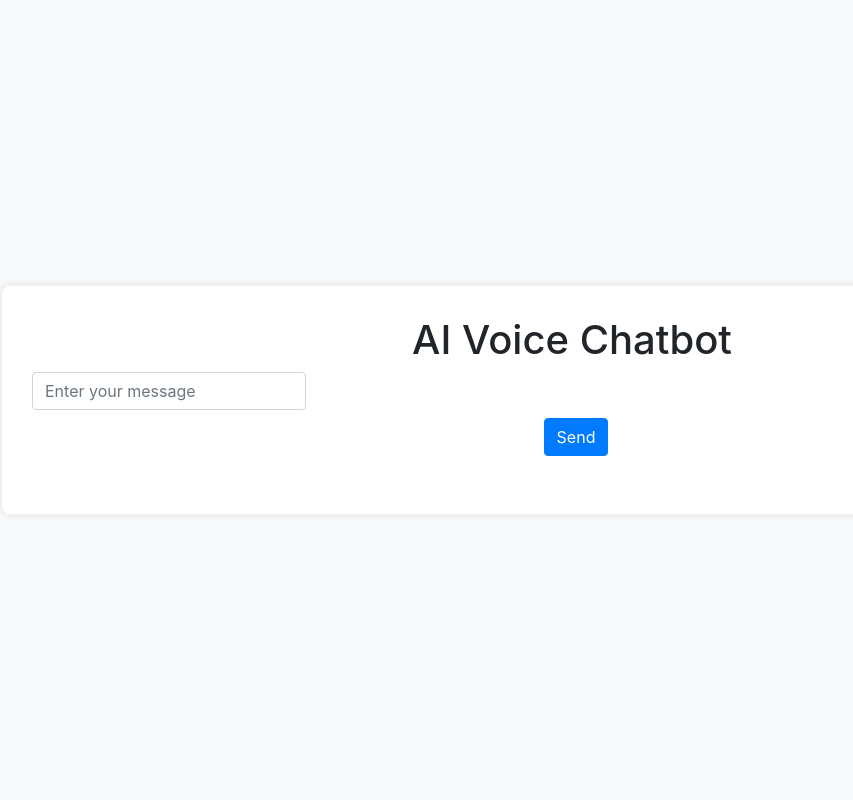
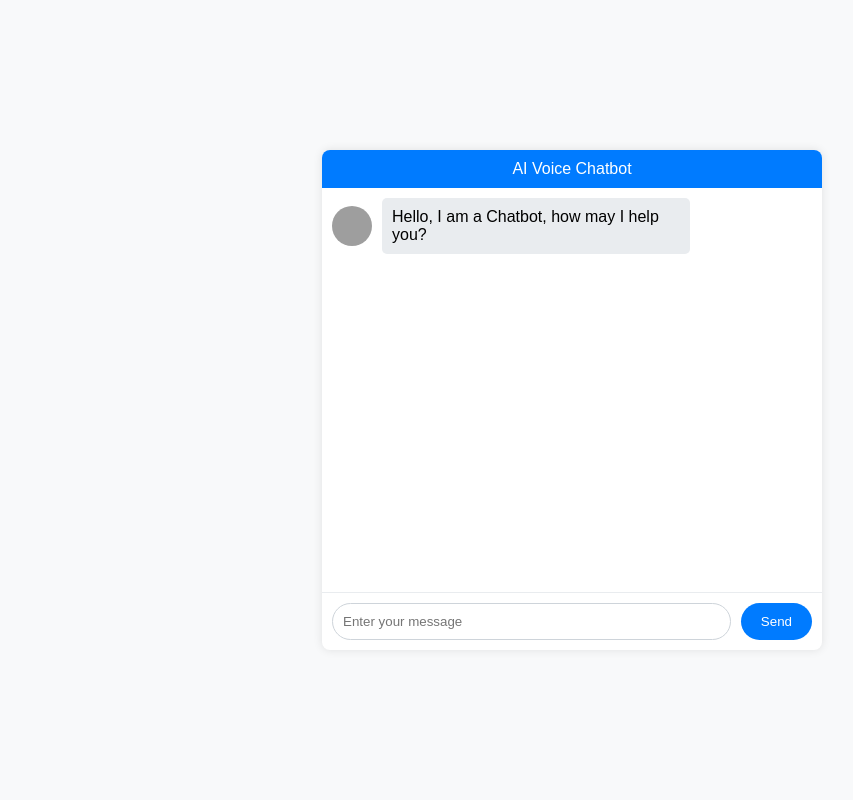
Before and after one commit to adminunblinded/shawnai, a Flask app: page / in a window 1280 px wide. Shown: the whole page, without its empty margins (68-921 px from the left). Run offline with Flask 3, Linux system fonts and the light colour scheme; some libraries are stand-ins or nearby versions; grey boxes are pictures that could not be loaded.

Commit message:
Update index.html

```diff
--- a/templates/index.html
+++ b/templates/index.html
@@ -4,8 +4,6 @@
     <meta charset="UTF-8">
     <meta name="viewport" content="width=device-width, initial-scale=1.0">
     <title>AI Voice Chatbot</title>
-    <!-- Bootstrap CSS -->
-    <link href="https://stackpath.bootstrapcdn.com/bootstrap/4.5.2/css/bootstrap.min.css" rel="stylesheet">
     <style>
         body {
             background-color: #f8f9fa;
@@ -14,52 +12,145 @@
             align-items: center;
             height: 100vh;
             margin: 0;
+            font-family: Arial, sans-serif;
         }
-        .container {
+        .chat-container {
             background: white;
             border-radius: 8px;
-            padding: 30px;
             box-shadow: 0 0 10px rgba(0, 0, 0, 0.1);
+            width: 500px;
+            height: 500px;
+            max-width: 100%;
+            display: flex;
+            flex-direction: column;
         }
-        .form-group {
+        .chat-header {
+            background: #007bff;
+            color: white;
+            padding: 10px;
+            text-align: center;
+            border-top-left-radius: 8px;
+            border-top-right-radius: 8px;
+        }
+        .chat-box {
+            padding: 10px;
+            flex-grow: 1;
+            overflow-y: auto;
+            max-height: 500px;
+        }
+        .chat-message {
+            margin-bottom: 10px;
+            display: flex;
+            align-items: center;
+        }
+        .chat-message.bot {
+            justify-content: flex-start;
+        }
+        .chat-message.user {
+            justify-content: flex-end;
+        }
+        .chat-message img {
+            border-radius: 50%;
+            margin-right: 10px;
+        }
+        .chat-message.bot img {
+            order: 0;
+        }
+        .chat-message.user img {
+            order: 1;
+            margin-right: 0;
+            margin-left: 10px;
+        }
+        .chat-message div {
+            background: #e9ecef;
+            padding: 10px;
+            border-radius: 5px;
+            max-width: 60%;
+        }
+        .chat-message.user div {
+            background: #007bff;
+            color: white;
+        }
+        .chat-footer {
+            display: flex;
+            padding: 10px;
+            border-top: 1px solid #e9ecef;
+        }
+        .chat-input {
+            flex-grow: 1;
+            padding: 10px;
+            border-radius: 20px;
+            border: 1px solid #ced4da;
+            outline: none;
+        }
+        .send-btn {
+            background: #007bff;
+            border: none;
+            color: white;
+            padding: 10px 20px;
+            margin-left: 10px;
+            border-radius: 20px;
+            cursor: pointer;
+        }
+        .send-btn:focus {
+            outline: none;
+        }
+        @media (max-width: 600px) {
+            .chat-container {
                 width: 100%;
+                height: 100%;
+                border-radius: 0;
             }
-        #response {
-            margin-top: 20px;
+            .chat-header, .chat-footer {
+                padding: 10px;
             }
-        .custom-audio {
-            width: 100%;
-            margin-top: 15px;
-            background: #f1f1f1;
-            border-radius: 5px;
+            .chat-box {
                 padding: 10px;
+            }
+            .send-btn {
+                padding: 10px;
+            }
         }
     </style>
 </head>
 <body>
-    <div class="container">
-        <h1 class="text-center">AI Voice Chatbot</h1>
-        <form id="chat-form" action="/chat" method="post" class="form-inline justify-content-center">
-            <div class="form-group mb-2">
-                <input type="text" class="form-control" id="user_input" name="user_input" placeholder="Enter your message" required>
+    <div class="chat-container">
+        <div class="chat-header">
+            AI Voice Chatbot
         </div>
-            <button type="submit" class="btn btn-primary mb-2 ml-2">Send</button>
-        </form>
-        <div id="response" class="text-center">
-            <audio id="audio" class="custom-audio" controls style="display: none;"></audio>
+        <div class="chat-box" id="chat-box">
+            <div class="chat-message bot">
+                <img src="https://miro.medium.com/v2/resize:fit:1400/1*lxuPZZ1McCgiXNok5_Vlfg.jpeg" alt="Bot Icon" width="40" height="40">
+
+                <div>Hello, I am a Chatbot, how may I help you?</div>
             </div>
         </div>
 
-    <!-- Bootstrap JS and dependencies -->
-    <script src="https://code.jquery.com/jquery-3.5.1.slim.min.js"></script>
-    <script src="https://cdn.jsdelivr.net/npm/@popperjs/core@2.5.3/dist/umd/popper.min.js"></script>
-    <script src="https://stackpath.bootstrapcdn.com/bootstrap/4.5.2/js/bootstrap.min.js"></script>
+        <div class="chat-footer">
+            <input type="text" class="chat-input" id="user_input" placeholder="Enter your message" required>
+            <button class="send-btn" id="send-btn">Send</button>
+        </div>
+    </div>
 
     <script>
-        document.getElementById('chat-form').addEventListener('submit', async function(event) {
-            event.preventDefault();
+        document.getElementById('send-btn').addEventListener('click', sendMessage);
+        document.getElementById('user_input').addEventListener('keydown', function(event) {
+            if (event.key === 'Enter') {
+                sendMessage();
+            }
+        });
 
-            const formData = new FormData(this);
+        async function sendMessage() {
+            const inputField = document.getElementById('user_input');
+            const message = inputField.value;
+
+            if (message.trim() !== '') {
+                addMessage('user', message);
+                inputField.value = '';
+
+                const formData = new FormData();
+                formData.append('user_input', message);
+
                 const response = await fetch('/chat', {
                     method: 'POST',
                     body: formData
@@ -69,15 +160,28 @@
                     const audioBlob = await response.blob();
                     const audioUrl = URL.createObjectURL(audioBlob);
 
-                const audio = document.getElementById('audio');
-                audio.src = audioUrl;
-                audio.style.display = 'block';
+                    const audio = new Audio(audioUrl);
                     audio.play();
+                    addMessage('bot', 'I have sent you an audio response.');
                 } else {
                     const data = await response.json();
-                alert(data.error || 'An error occurred.');
+                    addMessage('bot', data.error || 'An error occurred.');
                 }
-        });
+            }
+        }
+
+        function addMessage(sender, message) {
+            const chatBox = document.getElementById('chat-box');
+            const messageElement = document.createElement('div');
+            messageElement.className = `chat-message ${sender}`;
+            messageElement.innerHTML = `
+                <img src="${sender === 'bot' ? 'bot-icon.png' : 'user-icon.png'}" alt="${sender} Icon" width="40" height="40">
+                <div>${message}</div>
+            `;
+
+            chatBox.appendChild(messageElement);
+            chatBox.scrollTop = chatBox.scrollHeight;
+        }
     </script>
 </body>
 </html>
```
Lines whose indentation alone changed are shown as unchanged.
